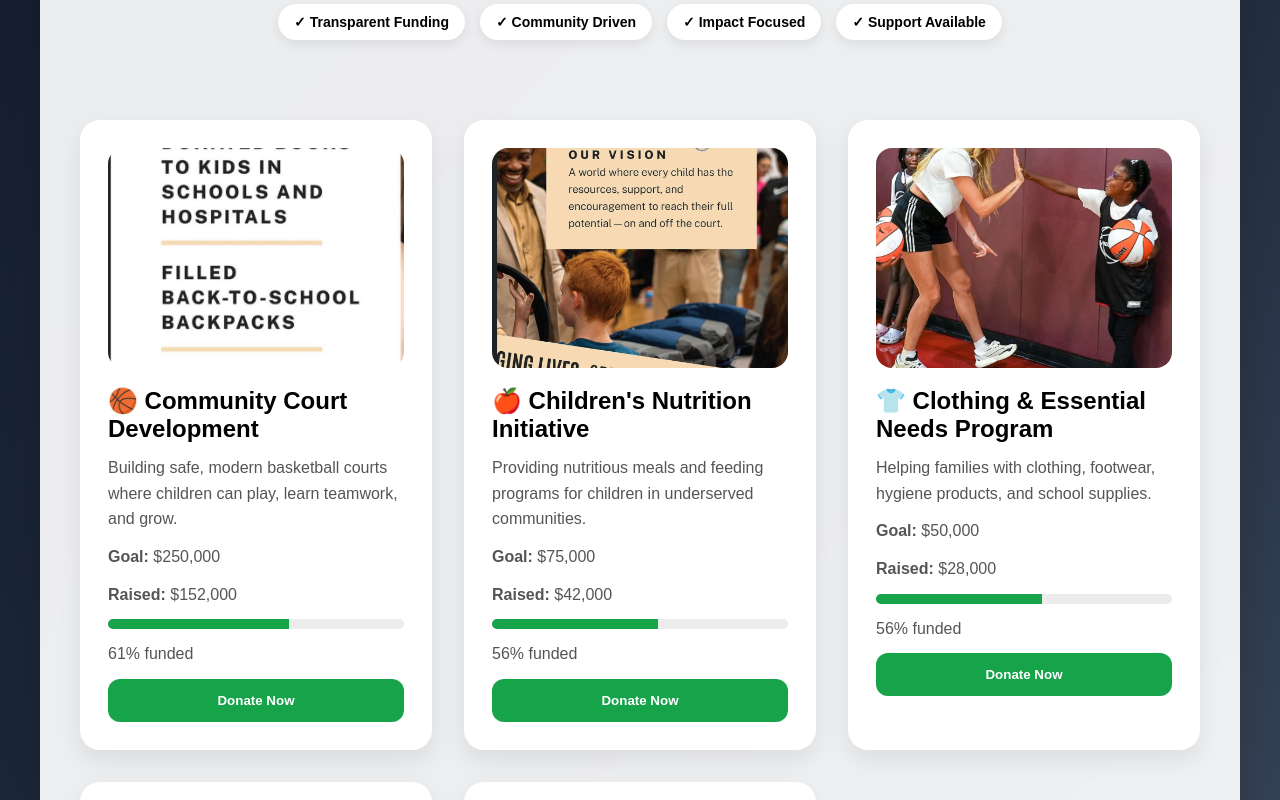
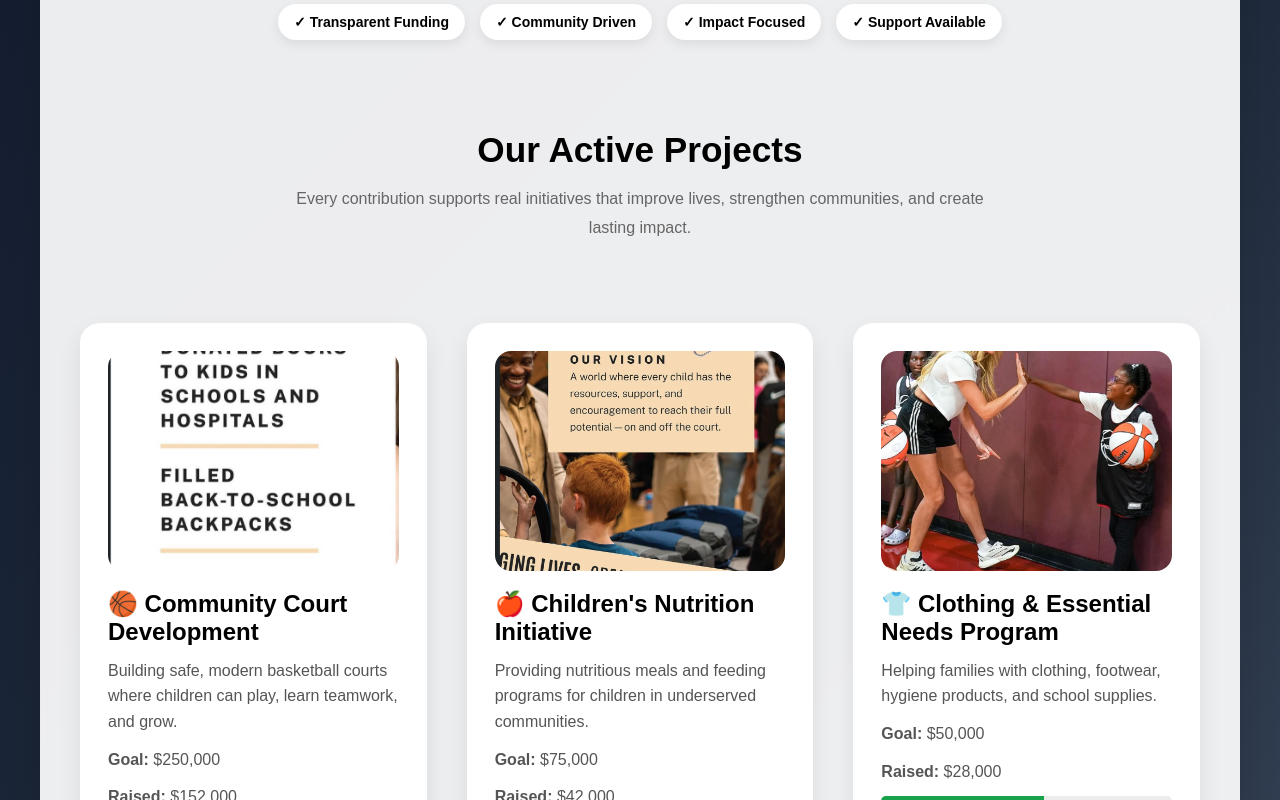
Before and after one commit to Hybreed-soul/donation-platform, a React (Vite) app: page / in a window 1280 px wide. Shown: the part 740-1540 px from the top of the page. Built offline with nearby package versions, Linux system fonts and the light colour scheme.

Commit message:
Final UI polishing

```diff
--- a/src/App.jsx
+++ b/src/App.jsx
@@ -107,7 +107,13 @@ export default function App() {
           <div className="trust-badge">✓ Support Available</div>
         </div>
       </section>
-
+      <section className="projects-section">
+        <h2>Our Active Projects</h2>
+        <p>
+          Every contribution supports real initiatives that improve lives,
+          strengthen communities, and create lasting impact.
+        </p>
+      </section>
       <div className="projects-grid">
         {projects.map((project) => (
           <ProjectCard
--- a/src/index.css
+++ b/src/index.css
@@ -342,9 +342,11 @@ body {
 .projects-grid {
   display: grid;
   grid-template-columns: repeat(auto-fit, minmax(320px, 1fr));
-  gap: 32px;
-  margin-bottom: 70px;
+  gap: 40px;
+  margin-top: 80px;
+  margin-bottom: 100px;
 }
+
 .footer {
   text-align: center;
   margin-top: 80px;
@@ -373,3 +375,20 @@ body {
     padding: 25px;
   }
 }
+.projects-section {
+  text-align: center;
+  margin-top: 90px;
+  margin-bottom: 60px;
+}
+
+.projects-section h2 {
+  font-size: 2.2rem;
+  margin-bottom: 15px;
+}
+
+.projects-section p {
+  max-width: 700px;
+  margin: 0 auto;
+  line-height: 1.8;
+  color: #666;
+}
```
